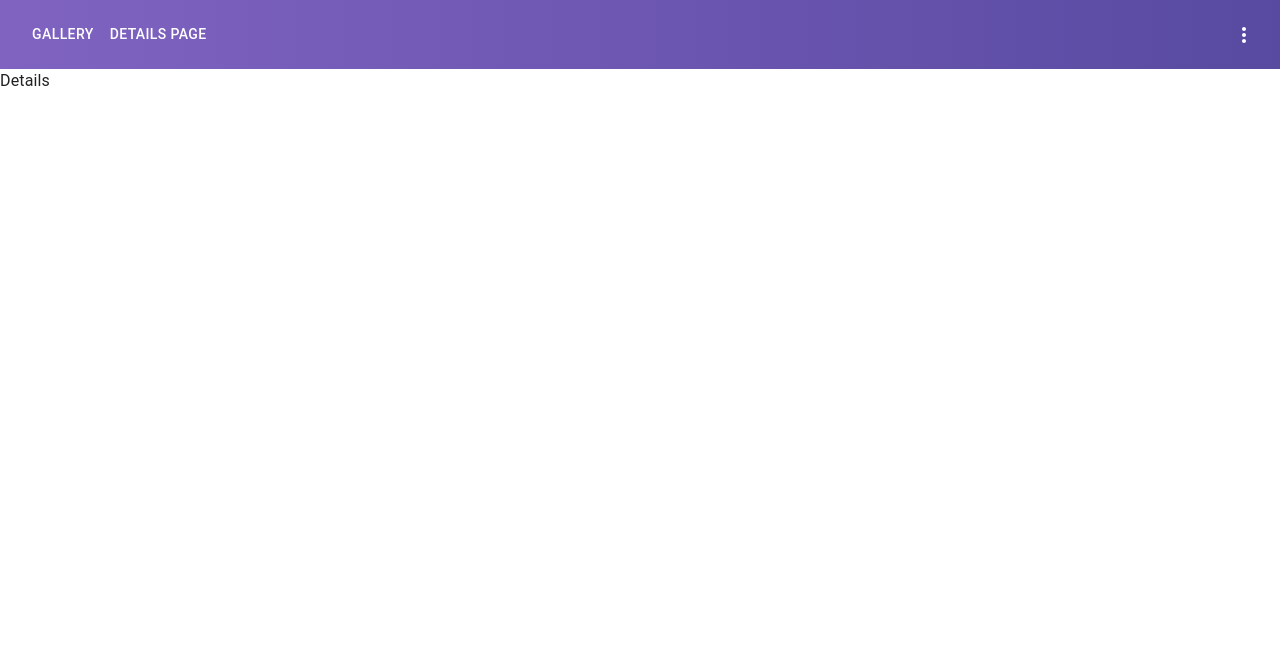
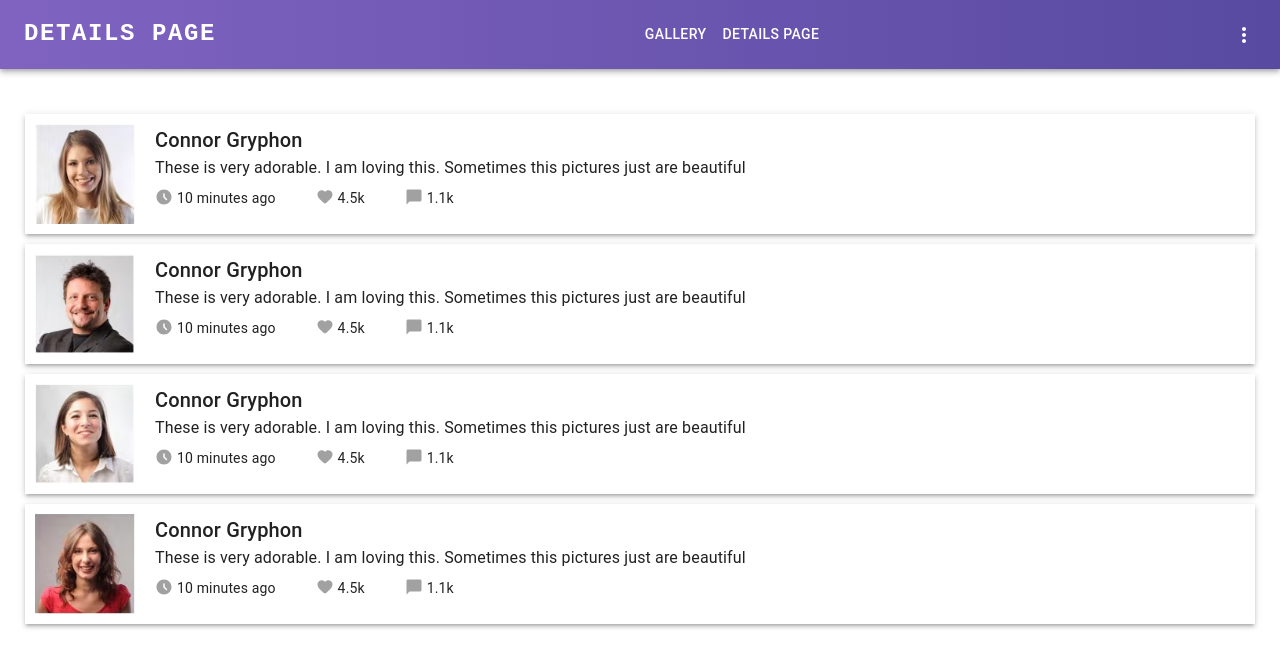
Before and after one commit to Fooxless/orangedigital, a Next.js app: page /details in a window 1280 px wide. Shown: the top 668 px of the page. Built offline with nearby package versions, Linux system fonts and the light colour scheme.

Commit message:
Comments done, routing fixed

```diff
--- a/components/navbar.tsx
+++ b/components/navbar.tsx
@@ -1,4 +1,4 @@
-import * as React from 'react';
+import { useState, useEffect } from 'react'
 import AppBar from '@mui/material/AppBar';
 import Box from '@mui/material/Box';
 import Toolbar from '@mui/material/Toolbar';
@@ -13,10 +13,12 @@ import MoreVertOutlinedIcon from '@mui/icons-material/MoreVertOutlined';
 import CssBaseline from '@mui/material/CssBaseline';
 import Link from 'next/link'
 
+
 const pages = [{ name: 'Gallery', url: '/' }, { name: 'Details Page', url: '/details' }];
 
 function Navbar() {
-  const [anchorElNav, setAnchorElNav] = React.useState<null | HTMLElement>(null);
+  const [anchorElNav, setAnchorElNav] = useState<null | HTMLElement>(null);
+  const [currentPage, setCurrentPage] = useState<any>('');
 
   const handleOpenNavMenu = (event: React.MouseEvent<HTMLElement>) => {
     setAnchorElNav(event.currentTarget);
@@ -25,6 +27,13 @@ function Navbar() {
   const handleCloseNavMenu = () => {
     setAnchorElNav(null);
   };
+
+  const getWindow = async () => {
+    if (window?.location?.pathname === "/details") { setCurrentPage('Details Page') }
+    else { setCurrentPage('gallery'); }
+  }
+
+  useEffect(() => { getWindow() });
 
   return (
 
@@ -45,6 +54,7 @@ function Navbar() {
               color="inherit"
             >
               <MenuIcon />
+
             </IconButton>
             <Menu
               id="menu-appbar"
@@ -71,6 +81,7 @@ function Navbar() {
                   </Link>
                 </MenuItem>
               ))}
+
             </Menu>
           </Box>
 
@@ -80,7 +91,7 @@ function Navbar() {
             {...{ style: { textTransform: "uppercase" } }}
             sx={{
               mr: 2,
-              display: { xs: 'flex', md: 'none' },
+              display: { xs: 'flex', md: 'flex' },
               flexGrow: 1,
               fontFamily: 'monospace',
               fontWeight: 550,
@@ -89,7 +100,7 @@ function Navbar() {
               textDecoration: 'none',
             }}
           >
-            Gallery
+            {currentPage}
           </Typography>
           <Box sx={{ flexGrow: 1, display: { xs: 'none', md: 'flex' } }}>
             {pages.map((page) => (
--- /dev/null
+++ b/components/profileCards.tsx
@@ -0,0 +1,61 @@
+import { useState, useEffect } from 'react'
+import Box from '@mui/material/Box';
+import Image from 'next/image'
+import Typography from '@mui/material/Typography';
+import Grid from '@mui/material/Grid';
+import AccessTimeFilledRoundedIcon from '@mui/icons-material/AccessTimeFilledRounded';
+import FavoriteRoundedIcon from '@mui/icons-material/FavoriteRounded';
+import ChatBubbleRoundedIcon from '@mui/icons-material/ChatBubbleRounded';
+
+export default function ProfileCards() {
+
+    const [information, setInformation] = useState<any>(null)
+    console.log("information", information)
+    useEffect(() => {
+        fetch('/api/information', { method: 'GET' })
+            .then((res) => res.json())
+            .then((data) => {
+                setInformation(data)
+            })
+    }, [])
+
+    return (
+        <div >
+            <Box sx={{ width: '100%', display: 'flex', textAlign: 'center', marginTop: "20px", padding: "20px", flexDirection: "column", }}>
+                {information && (information.userdetails?.map((user: any) => {
+                    console.log("user", user);
+                    const url = `/${user.picture}`;
+                    return (
+                        <Box key={user.picture} sx={{ display: 'flex', margin: "5px", boxShadow: 3 }}>
+                            <Box sx={{ display: 'flex', margin: "10px" }}>
+                                <Image src={url} alt="me" width="100" height="100" />
+                            </Box >
+                            <Box sx={{ display: 'flex', margin: "10px", flexDirection: "column", textAlign: 'left', }}>
+                                <Typography variant="h6"> {user.name}</Typography>
+                                <Typography variant="body1"> {user.description} </Typography>
+                                <Box sx={{ display: 'flex', textAlign: 'left', marginTop: 1 }}>
+
+                                    <Grid item container spacing={5}>
+                                        <Grid item sx={{ display: 'flex', }} >
+                                            <AccessTimeFilledRoundedIcon sx={{ color: "#A1A1A2", fontSize: 18, marginRight: 0.5 }} />
+                                            <Typography variant="body2"> {user.time}</Typography>
+                                        </Grid>
+                                        <Grid item sx={{ display: 'flex', }}>
+                                            <FavoriteRoundedIcon sx={{ color: "#A1A1A2", fontSize: 18, marginRight: 0.5 }} />
+                                            <Typography variant="body2"> {user.likes}</Typography>
+                                        </Grid>
+                                        <Grid item sx={{ display: 'flex', }}>
+                                            <ChatBubbleRoundedIcon sx={{ color: "#A1A1A2", fontSize: 18, marginRight: 0.5 }} />
+                                            <Typography variant="body2"> {user.comments}</Typography>
+                                        </Grid>
+                                    </Grid>
+                                </Box >
+                            </Box >
+                        </Box >
+                    )
+                }))}
+            </Box >
+
+        </div >
+    );
+}
--- a/package.json
+++ b/package.json
@@ -22,6 +22,7 @@
     "next": "13.1.1",
     "react": "18.2.0",
     "react-dom": "18.2.0",
+    "react-router-dom": "^6.6.1",
     "typescript": "4.9.4"
   }
 }
--- a/pages/_app.tsx
+++ b/pages/_app.tsx
@@ -3,10 +3,10 @@ import type { AppProps } from 'next/app'
 import Navbar from "../components/navbar";
 
 export default function App({ Component, pageProps }: AppProps) {
+
   return (
     <div>
       <Navbar />
-
       <Component {...pageProps} />
     </div>
   )
--- /dev/null
+++ b/pages/api/information.ts
@@ -0,0 +1,26 @@
+import type { NextApiRequest, NextApiResponse } from 'next'
+
+export default async function information(req: NextApiRequest, res: NextApiResponse) {
+  if (req.method !== "GET") {
+    return res.status(405).json({ message: "Method not allowed" });
+  }
+  else {
+
+    const videos = {
+      pageName: ["Gallery", "Users Details"],
+      userdetails: [{ name: "Connor Gryphon", description: "These is very adorable. I am loving this. Sometimes this pictures just are beautiful", picture: "user1.png", time: "10 minutes ago", likes: "4.5k", comments: "1.1k", },
+      { name: "Connor Gryphon", description: "These is very adorable. I am loving this. Sometimes this pictures just are beautiful", picture: "user2.png", time: "10 minutes ago", likes: "4.5k", comments: "1.1k", },
+      { name: "Connor Gryphon", description: "These is very adorable. I am loving this. Sometimes this pictures just are beautiful", picture: "user3.png", time: "10 minutes ago", likes: "4.5k", comments: "1.1k", },
+      { name: "Connor Gryphon", description: "These is very adorable. I am loving this. Sometimes this pictures just are beautiful", picture: "user4.png", time: "10 minutes ago", likes: "4.5k", comments: "1.1k", }],
+      photos: ["photo-1530584379127-80bf85c555ed.avif", "photo-1603314585442-ee3b3c16fbcf.avif", "photo-1611416517780-eff3a13b0359.avif"],
+      detailsPage: {
+        image: "detail-page-bg.png", title: "Lost on the Road to the mountains", author: "Alan Tiger",
+        location: "Paris, France", release: "March 31st, 2016",
+      },
+    };
+
+    res.status(200).json(videos)
+  }
+
+
+}
--- a/pages/api/videos.ts
+++ /dev/null
@@ -1,15 +0,0 @@
-import type { NextApiRequest, NextApiResponse } from 'next'
-
-export default async function videos(req: NextApiRequest, res: NextApiResponse) {
-  if (req.method !== "GET") {
-    return res.status(405).json({ message: "Method not allowed" });
-  }
-  else {
-
-    const videos = ["photo-1530584379127-80bf85c555ed.avif", "photo-1603314585442-ee3b3c16fbcf.avif", "photo-1611416517780-eff3a13b0359.avif"];
-
-    res.status(200).json(videos)
-  }
-
-
-}
--- a/pages/details.tsx
+++ b/pages/details.tsx
@@ -1,9 +1,9 @@
 import Head from 'next/head'
 import styles from '../styles/gallery.module.css'
-import TabPanel from "../components/tabpanel";
+import ProfileCards from "../components/profileCards";
 import { useState } from 'react';
 
-export default function Gallery() {
+export default function Details() {
   return (
     <div className='page-container'>
       <Head>
@@ -13,7 +13,8 @@ export default function Gallery() {
         <link rel="icon" href="/favicon.ico" />
       </Head>
       <main className={styles.main} >
-        Details
+        <ProfileCards />
+
         <div>
 
         </div>
```
Also changed, not shown: components/photosPanel.tsx (+5 -5 lines), components/videosPanel.tsx (+5 -5 lines), 1 other file (tests, documents, lock files or other folders).
